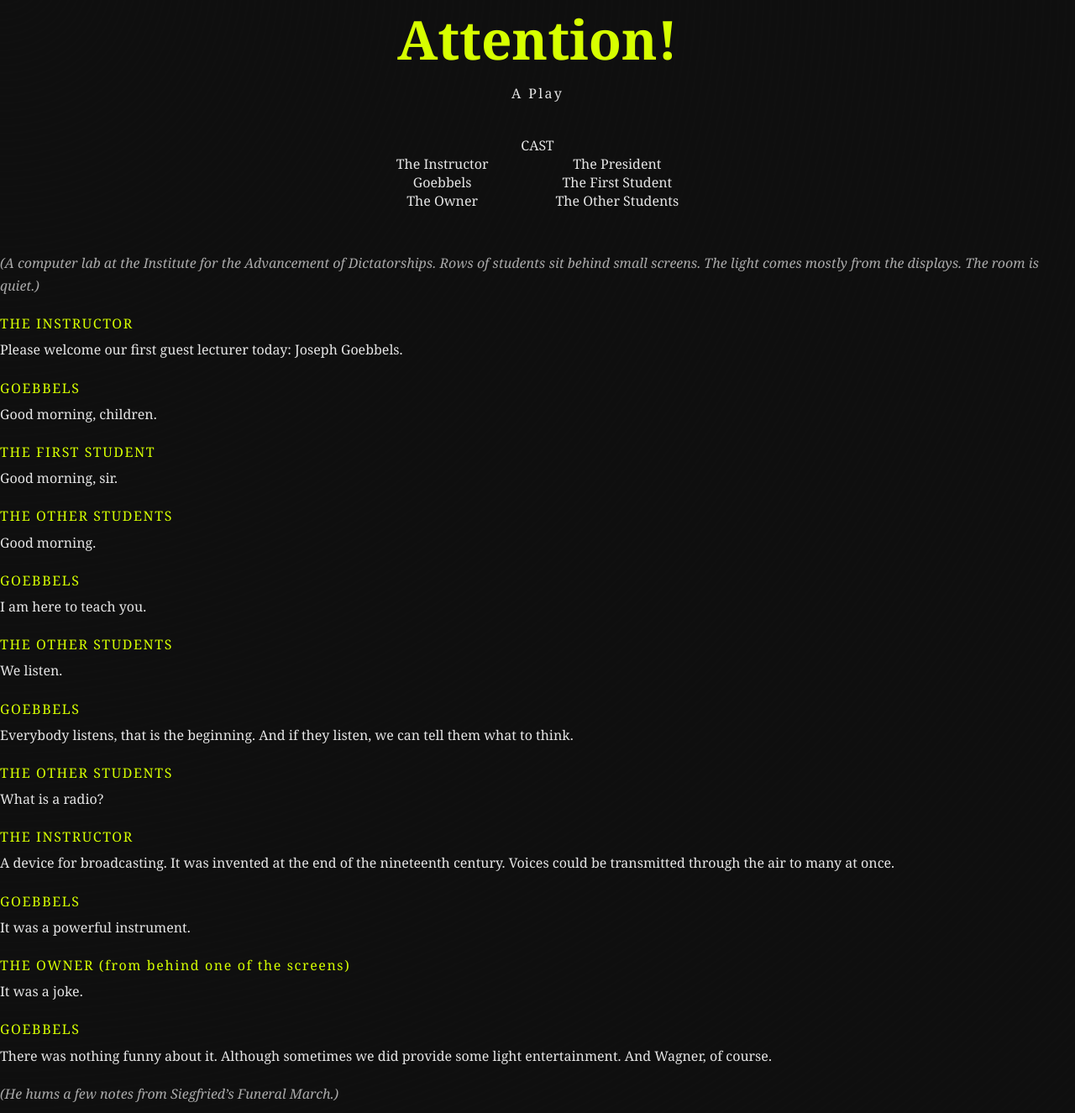
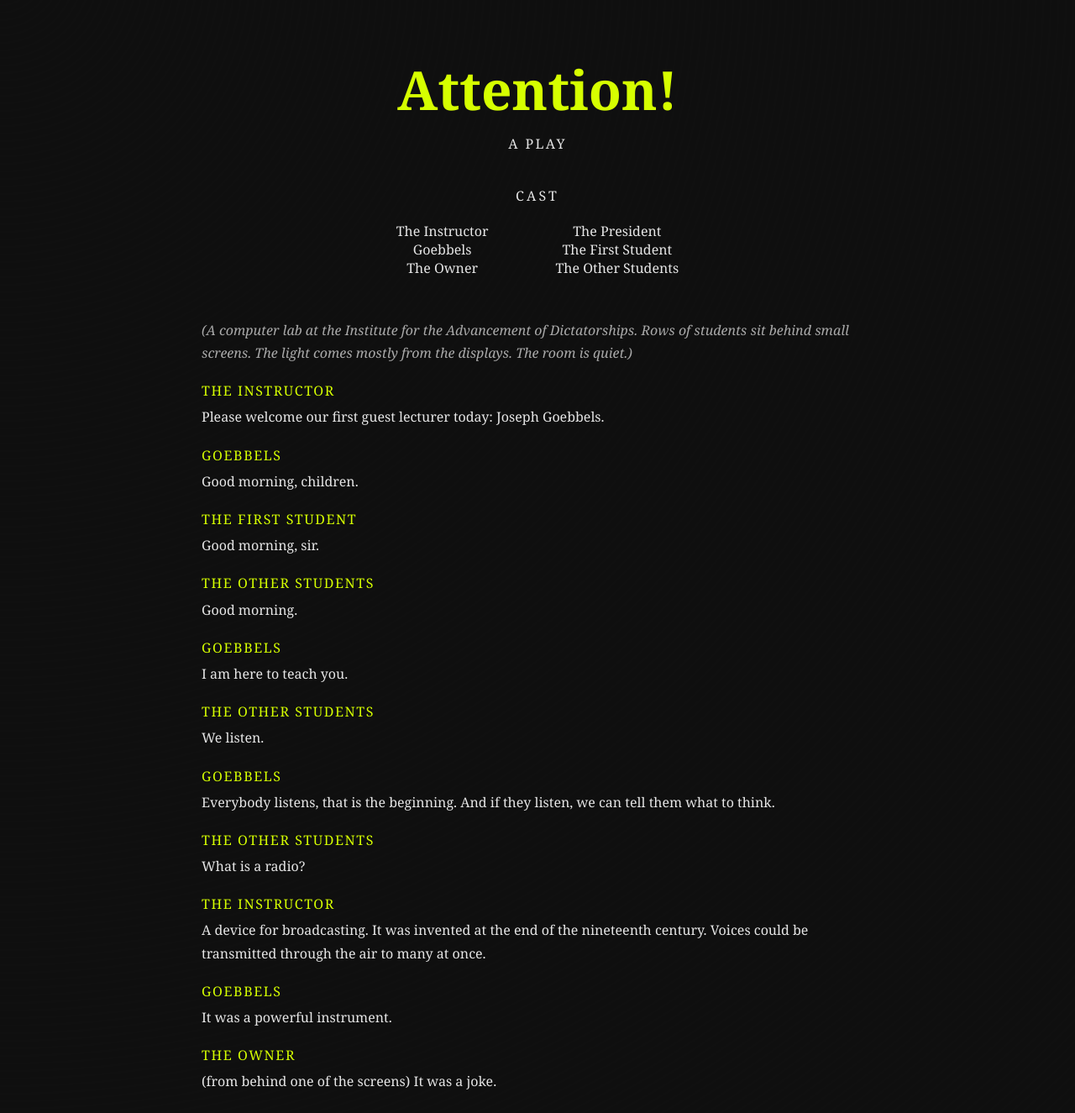
Before and after one commit to steffenhuck/attention, a plain HTML site: page index.html in a window 1280 px wide. Shown: the part 40-1365 px from the top of the page at 84% size. Drawn offline with Linux system fonts and the light colour scheme.

Commit message:
Update index.html

```diff
--- a/index.html
+++ b/index.html
@@ -1,22 +1,20 @@
 <!DOCTYPE html>
 <html lang="en">
 <head>
-  <meta charset="UTF-8" />
-  <meta name="viewport" content="width=device-width, initial-scale=1.0" />
+  <meta charset="UTF-8">
+  <meta name="viewport" content="width=device-width, initial-scale=1.0">
   <title>Attention!</title>
-  <link rel="preconnect" href="https://fonts.googleapis.com">
-  <link rel="preconnect" href="https://fonts.gstatic.com" crossorigin>
-  <link href="https://fonts.googleapis.com/css2?family=IBM+Plex+Serif:ital,wght@0,300;0,400;0,500;0,600;1,400&display=swap" rel="stylesheet">
-  <link rel="stylesheet" href="styles.css" />
+  <link rel="stylesheet" href="styles.css">
 </head>
 <body>
-  <main class="page">
-    <header class="masthead">
+
+<div class="container">
+
   <h1 class="title">Attention!</h1>
-      <div class="subtitle">A Play</div>
+  <div class="subtitle">A PLAY</div>
 
-      <section class="cast" aria-labelledby="cast-heading">
-        <div id="cast-heading" class="cast-heading">CAST</div>
+  <div class="cast">
+    <div class="cast-title">CAST</div>
     <div class="cast-grid">
       <div class="cast-col">
         <div>The Instructor</div>
@@ -29,10 +27,8 @@
         <div>The Other Students</div>
       </div>
     </div>
-      </section>
-    </header>
+  </div>
 
-    <section class="play-panel">
   <div class="play">
 
     <div class="stage">(A computer lab at the Institute for the Advancement of Dictatorships. Rows of students sit behind small screens. The light comes mostly from the displays. The room is quiet.)</div>
@@ -67,12 +63,13 @@
     <div class="speaker">GOEBBELS</div>
     <div class="speech">It was a powerful instrument.</div>
 
-        <div class="speaker">THE OWNER <span class="inline-stage">(from behind one of the screens)</span></div>
-        <div class="speech">It was a joke.</div>
+    <div class="speaker">THE OWNER</div>
+    <div class="speech owner-first">(from behind one of the screens) It was a joke.</div>
 
     <div class="speaker">GOEBBELS</div>
     <div class="speech">There was nothing funny about it. Although sometimes we did provide some light entertainment. And Wagner, of course.</div>
-        <div class="stage">(He hums a few notes from Siegfried’s Funeral March.)</div>
+
+    <div class="stage stage-tight">(He hums a few notes from Siegfried’s Funeral March.)</div>
 
     <div class="speaker">THE FIRST STUDENT</div>
     <div class="speech">Siegfried’s funeral reminds me. It did not work out for you, did it?</div>
@@ -97,8 +94,8 @@
 
     <div class="stage">(Silence.)</div>
 
-        <div class="speaker">THE FIRST STUDENT <span class="inline-stage">(turning to the Instructor)</span></div>
-        <div class="speech">Why did you not invite Mussolini?</div>
+    <div class="speaker">THE FIRST STUDENT</div>
+    <div class="speech">(turning to the Instructor) Why did you not invite Mussolini?</div>
 
     <div class="speaker">THE INSTRUCTOR</div>
     <div class="speech">He had a stomach complaint.</div>
@@ -176,9 +173,15 @@
     <div class="speech">But they begin to notice. They burn your cars.</div>
 
   </div>
-    </section>
 
-    <footer class="signature">steffen huck</footer>
-  </main>
+  <div class="signature">
+    <a href="https://steffenhuck.github.io/" target="_blank" rel="noopener noreferrer">steffen huck</a>
+  </div>
+
+</div>
+
+<script data-goatcounter="https://steffenhuck.goatcounter.com/count"
+        async src="https://gc.zgo.at/count.js"></script>
+
 </body>
 </html>
```
Lines whose indentation alone changed are shown as unchanged.
